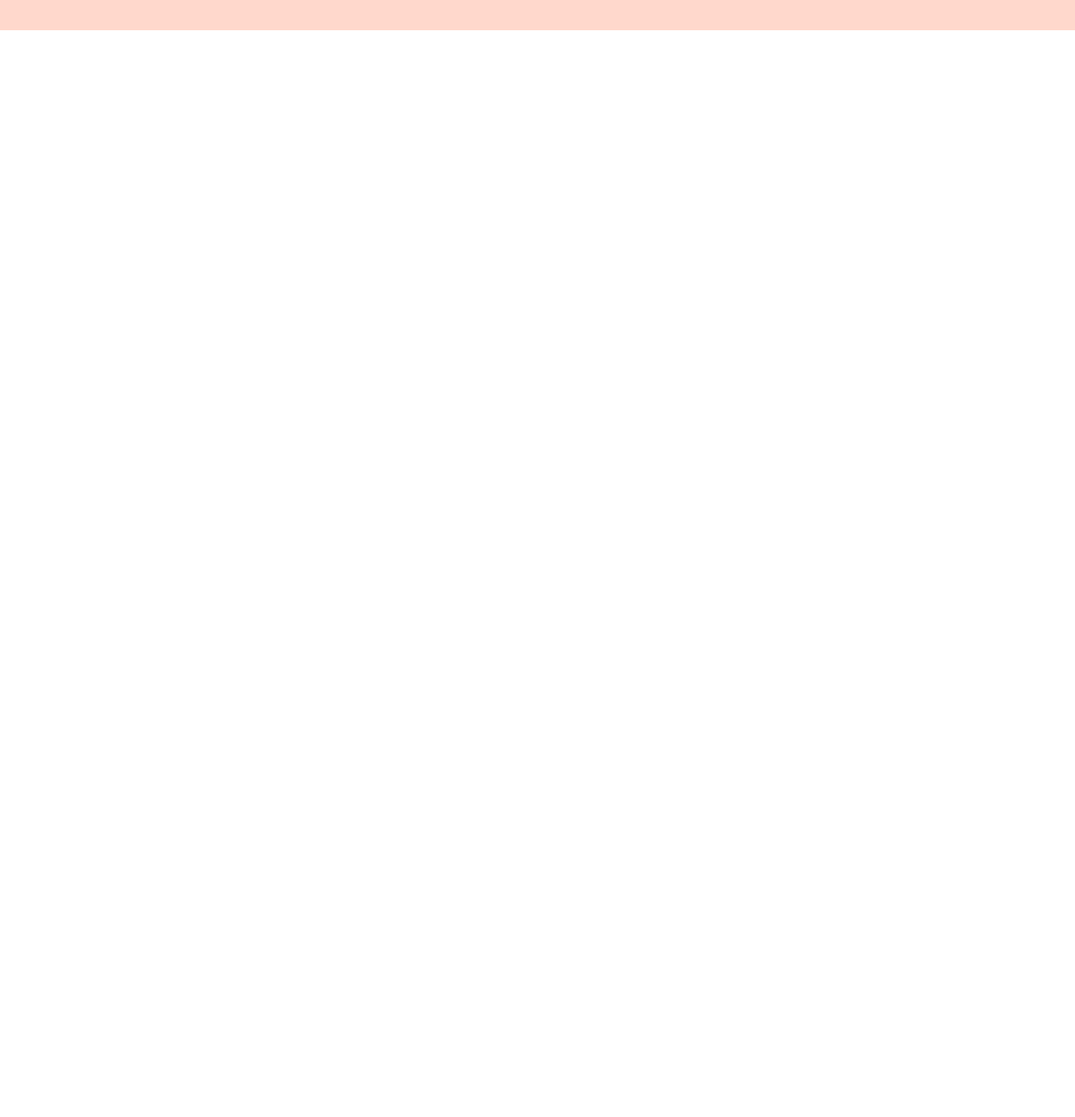
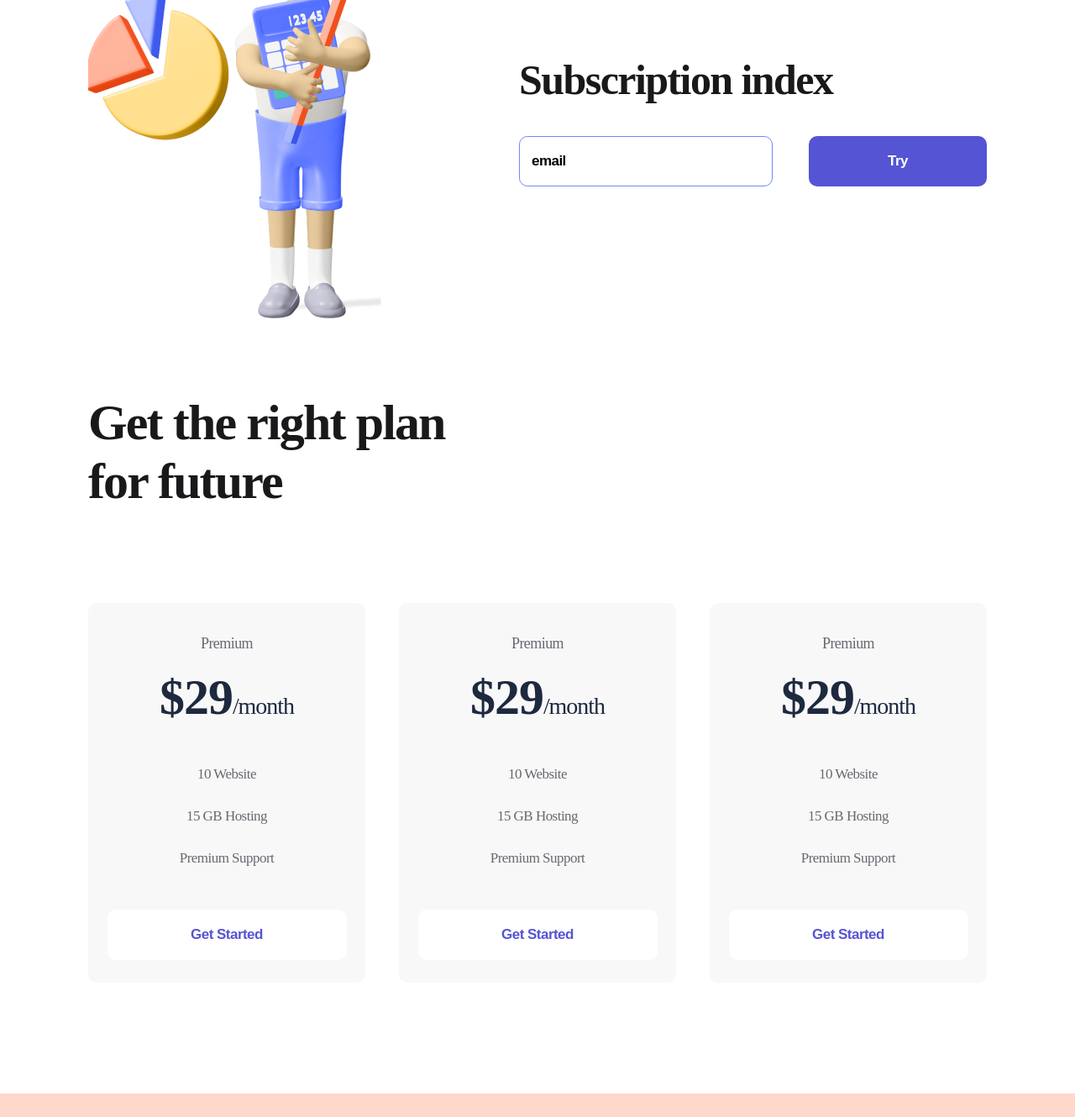
Before and after one commit to KsanaD/logoipsum, a plain HTML site: page index.html in a window 1280 px wide. Shown: the part 956-2286 px from the top of the page at 84% size. Before the commit the page ends 992 px from the top, so only its background shows below. Drawn offline with Linux system fonts and the light colour scheme.

Commit message:
Add files via upload

```diff
--- a/index.html
+++ b/index.html
@@ -63,6 +63,61 @@
             <img src="./img/firstmen.png" alt="firstmen">
         </div>
     </section>
+    <section class="container subscribe">
+        <div>
+            <img src="./img/secondmen.png" alt="secondmen">
+        </div>
+        <div>
+            <h2 class="subscribe__title">Subscription index</h2>
+            <form>
+                <input class="input" type="email" placeholder="email">
+                <button class="button button__violet">Try</button>
+            </form>
+        </div>
+    </section>
+    <section class="container plan">
+        <h2 class="plan__title">
+            Get the right plan for future
+        </h2>
+        <div class="plan__flex">
+            <div class="item">
+                <p class="item__text">Premium</p>
+                <h3 class="item__title">
+                    $29<span>/month</span>
+                </h3>
+                <ul>
+                    <li class="item__li">10 Website</li>
+                    <li class="item__li">15 GB Hosting</li>
+                    <li class="item__li">Premium Support</li>
+                </ul>
+                <button class="button button__item">Get Started</button>
+            </div>
+            <div class="item">
+                <p class="item__text">Premium</p>
+                <h3 class="item__title">
+                    $29<span>/month</span>
+                </h3>
+                <ul>
+                    <li class="item__li">10 Website</li>
+                    <li class="item__li">15 GB Hosting</li>
+                    <li class="item__li">Premium Support</li>
+                </ul>
+                <button class="button button__item">Get Started</button>
+            </div>
+            <div class="item">
+                <p class="item__text">Premium</p>
+                <h3 class="item__title">
+                    $29<span>/month</span>
+                </h3>
+                <ul>
+                    <li class="item__li">10 Website</li>
+                    <li class="item__li">15 GB Hosting</li>
+                    <li class="item__li">Premium Support</li>
+                </ul>
+                <button class="button button__item">Get Started</button>
+            </div>
+        </div>
+    </section>
     <footer class="footer">
         <div class="container footer__flex">
             <div>
--- a/style/style.css
+++ b/style/style.css
@@ -15,7 +15,7 @@
     padding: 38px 0 48px;
 }
 
-.header__flex, .footer__flex, .about{
+.header__flex, .footer__flex, .about, .subscribe, .plan__flex{
     display: flex;
     justify-content: space-between;
     align-items: center;
@@ -126,3 +126,112 @@
     color: black;
     transition: 300ms;
 }
+
+.subscribe{
+    margin-bottom: 85px;
+}
+
+.subscribe__title{
+    font-weight: 700;
+    font-size: 50px;
+    line-height: 57px;
+    letter-spacing: -1.56316px;
+    color: #19191B;
+    margin-bottom: 38px;
+}
+
+.input{
+    width: 302px;
+    height: 60px;
+    border-radius: 10px;
+    border: 1px solid #7087FF;
+    padding-left: 14px;
+    box-sizing: border-box;
+    margin-right: 39px;
+}
+
+.input::placeholder, .input{
+    font-weight: 700;
+    font-size: 17px;
+    line-height: 22px;
+    letter-spacing: -0.531474px;
+    color: #000000;
+}
+
+.input:focus{
+    outline: none;
+}
+
+.plan{
+    margin-bottom: 132px;
+}
+
+.plan__title{
+    font-weight: 700;
+    font-size: 60px;
+    line-height: 70px;
+    letter-spacing: -1.87579px;
+    color: #19191B;
+    max-width: 504px;
+    margin-bottom: 110px;
+}
+
+.item{
+    width: 330px;
+    background: #F8F8F8;
+    border-radius: 10px;
+    text-align: center;
+    padding: 34px 0 27px;
+}
+
+.item:hover{
+    background: #FF7143;
+    box-shadow: 0px 32px 34px rgba(255, 112, 59, 0.317827);
+    transition: 500ms;
+}
+
+.item__text{
+    font-size: 18px;
+    line-height: 28px;
+    letter-spacing: -0.562737px;
+    color: #696871;
+}
+
+.item:hover .item__text, .item:hover .item__title, .item:hover .item__li{
+    color: white;
+    transition: 500ms;
+}
+
+.item__title{
+    font-weight: 700;
+    font-size: 60px;
+    line-height: 56px;
+    letter-spacing: -1.03448px;
+    color: #1D293F;
+    margin: 22px 0 28px;
+}
+
+.item__title span{
+    font-size: 28px;
+}
+
+.item__li{
+    list-style: none;
+    font-size: 17px;
+    line-height: 50px;
+    letter-spacing: -0.531474px;
+    color: #696871;
+}
+
+.button__item{
+    width: 285px;
+    background: white;
+    color: #5454D4;
+    margin-top: 36px;
+}
+
+.item:hover .button__item{
+    background: #9F3919;
+    color: white;
+    transition: 500ms;
+}
```
Also changed, not shown: img/secondmen.png (added).
